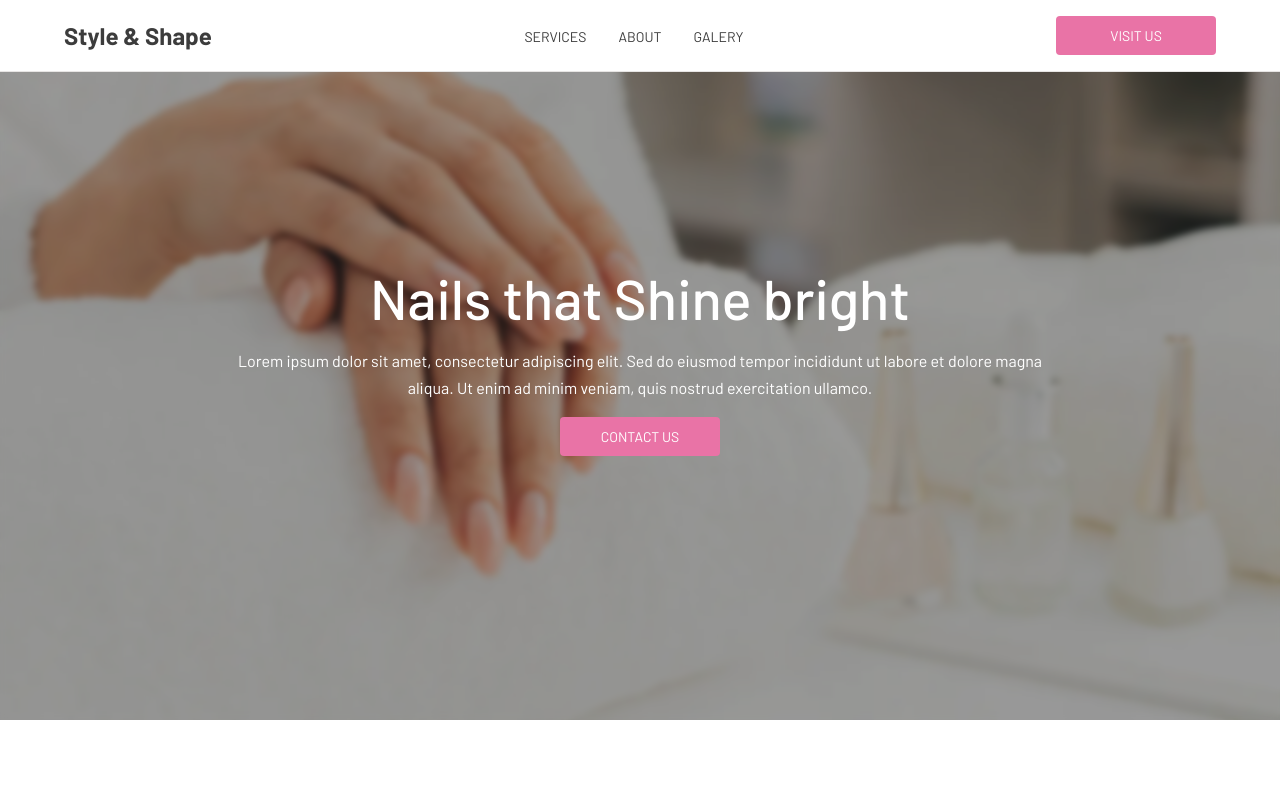
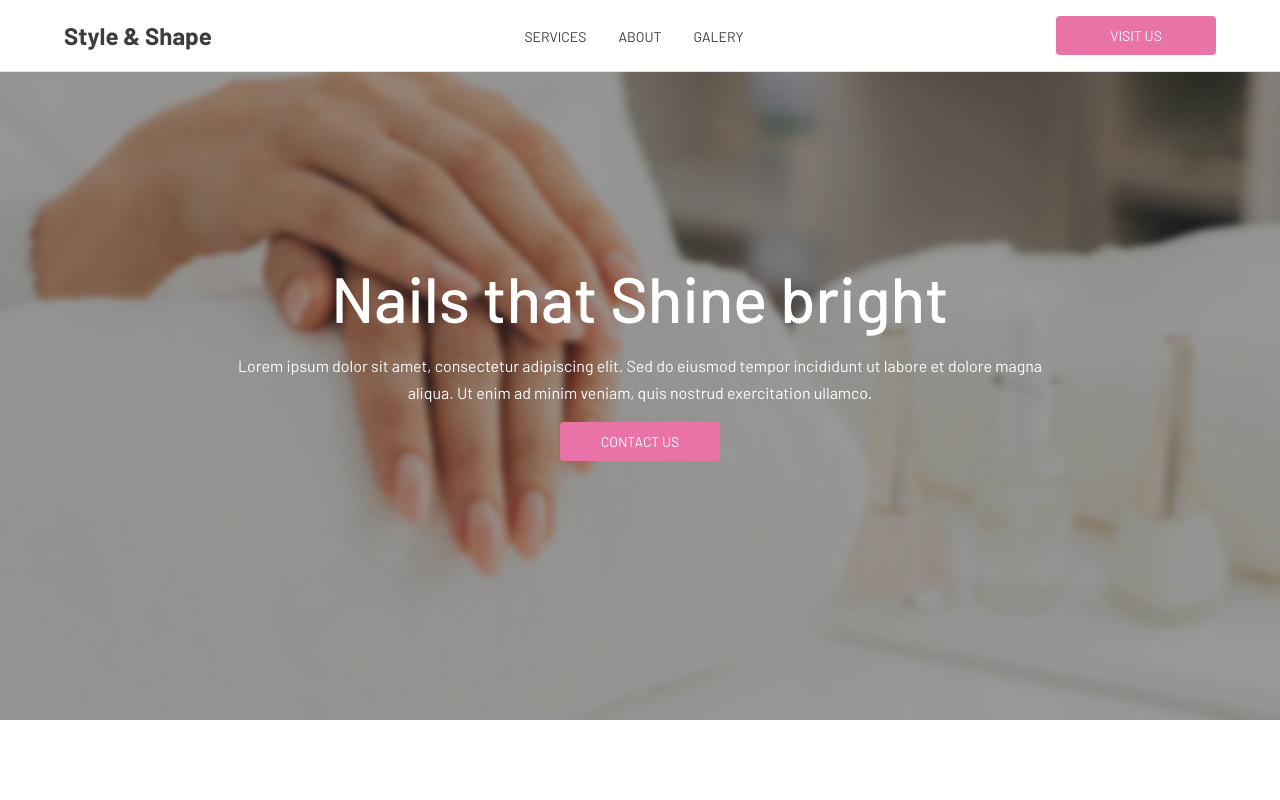
Before and after one commit to AriasFederico/dise-o-3-codefex, a React (Vite) app: page / in a window 1280 px wide. Shown: the top 800 px of the page. Built offline with nearby package versions, Linux system fonts and the light colour scheme.

Commit message:
aumenta tamaño de titulo

```diff
--- a/src/pages/principal/Principal.module.scss
+++ b/src/pages/principal/Principal.module.scss
@@ -37,7 +37,7 @@
     }
 
     .titulo {
-        font-size: 3.5rem;
+        font-size: 4rem;
         font-weight: 500;
     }
 
```
